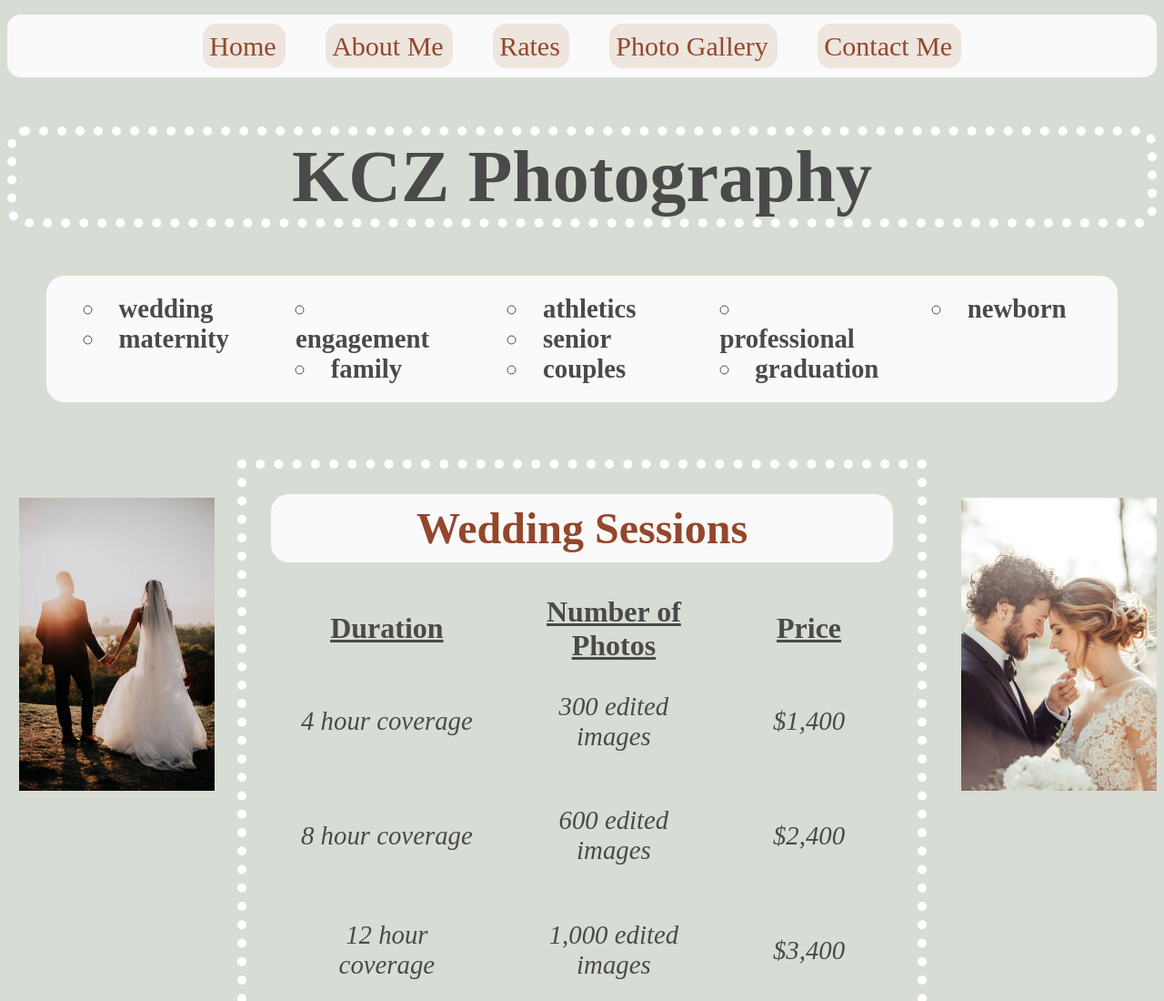
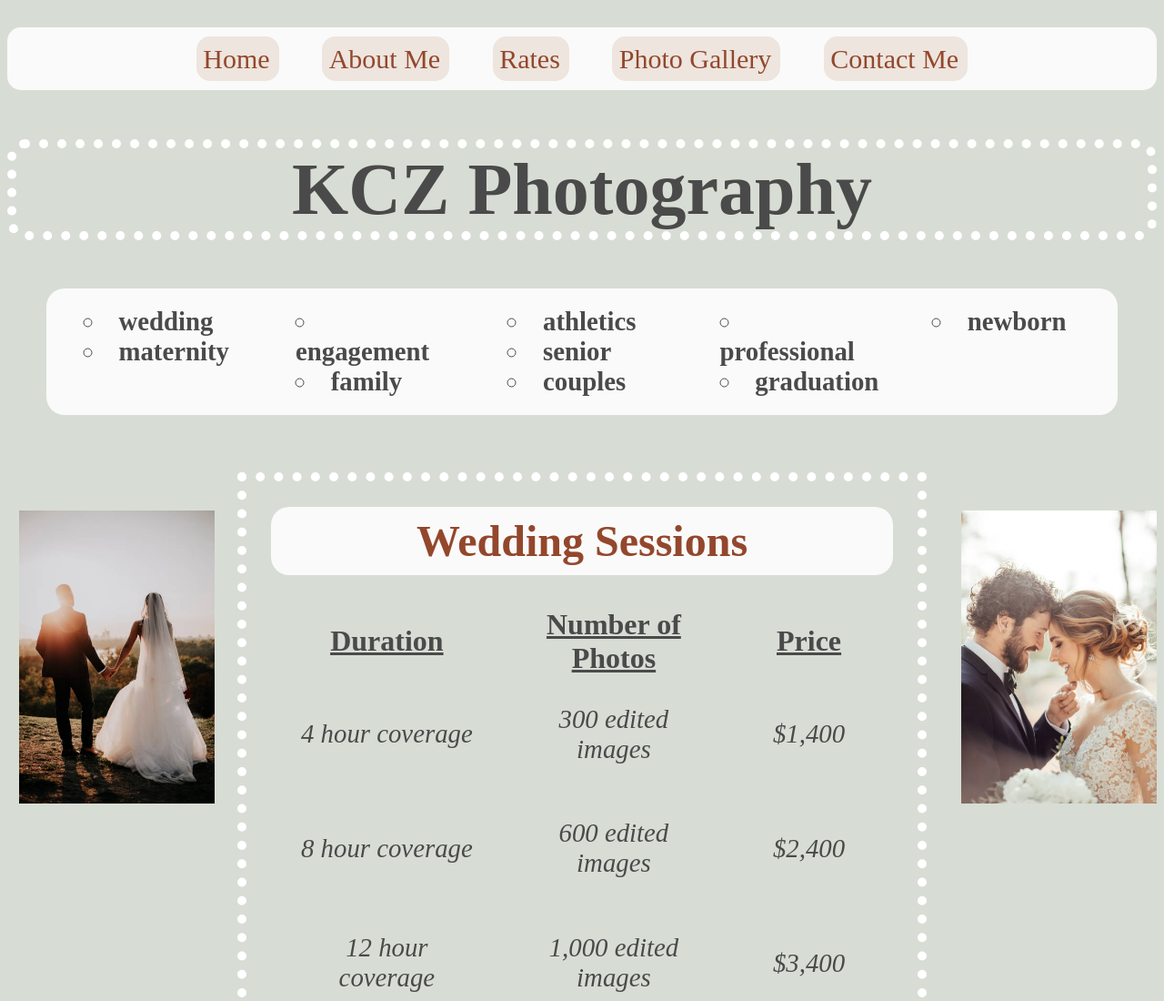
Before and after one commit to kziglar/kczphotography.github.io, a plain HTML site: page rates.htm in a window 1280 px wide. Shown: the top 1100 px of the page at 91% size. Drawn offline with nearby package versions, Linux system fonts and the light colour scheme.

Commit message:
Update rates.htm

```diff
--- a/rates.htm
+++ b/rates.htm
@@ -39,12 +39,12 @@ Tested: April 30, 2022, Passed on Chrome and Microsoft Edge browsers.
     <!---adding navigation menu 5b.--->
         <nav id ="mobile_menu"></nav>
         <nav id = "nav_menu">
-            <ul>
-                <li id = "nav"><a href="index.htm"> Home </a></li>
-                <li id = "nav"><a href="about.htm"> About Me </a></li>
-                <li id = "nav"><a href="rates.htm"> Rates </a></li>
-                <li id = "nav"><a href="gallery.htm"> Photo Gallery </a></li>
-                <li id = "nav"><a href="contact.htm"> Contact Me </a></li>
+           <ul id = "nav">
+                <li ><a href="index.htm"> Home </a></li>
+                <li ><a href="about.htm"> About Me </a></li>
+                <li ><a href="rates.htm"> Rates </a></li>
+                <li ><a href="gallery.htm"> Photo Gallery </a></li>
+                <li ><a href="contact.htm"> Contact Me </a></li>
             </ul>
         </nav>
         <h1> KCZ Photography </h1>
```
